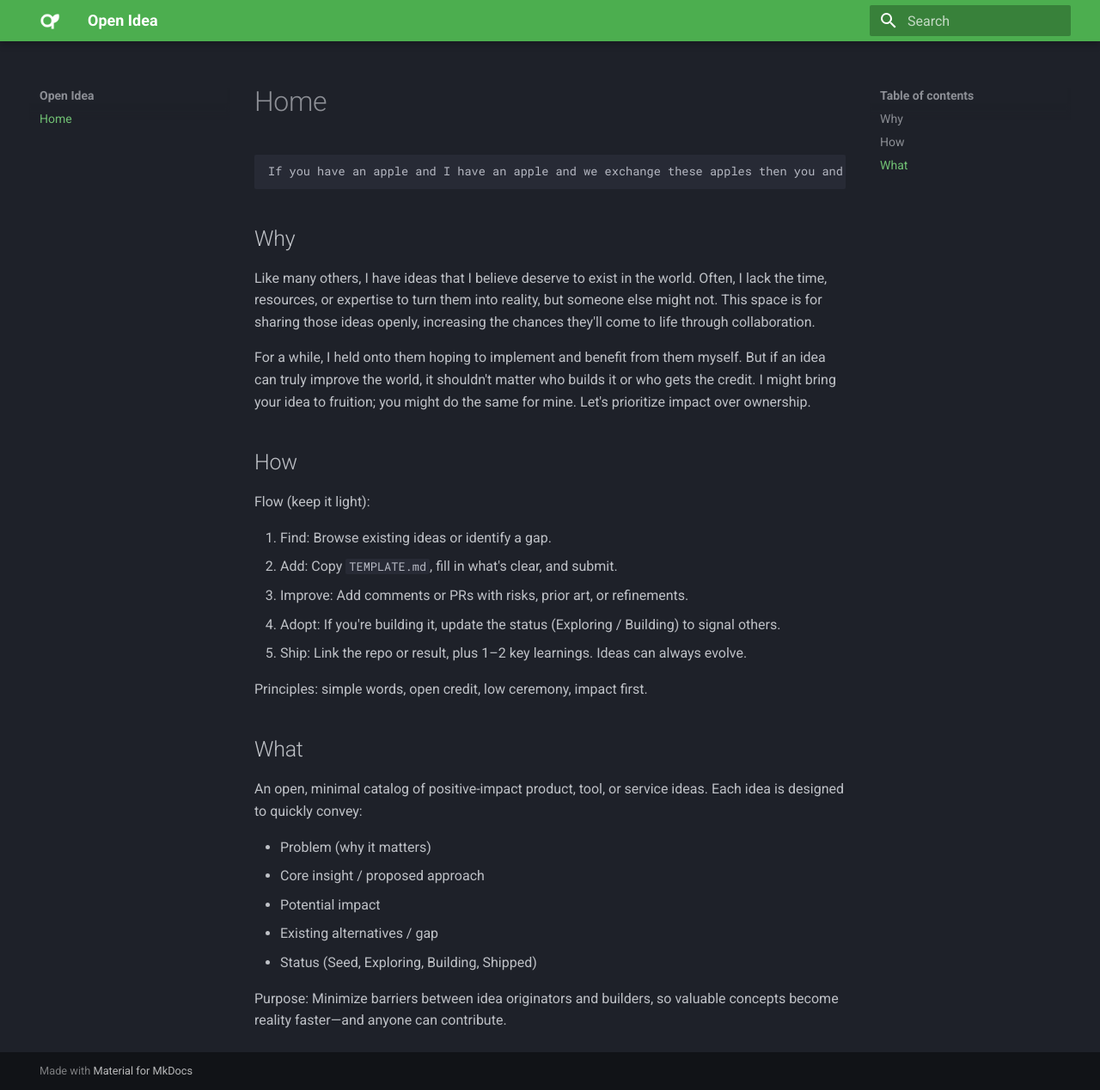
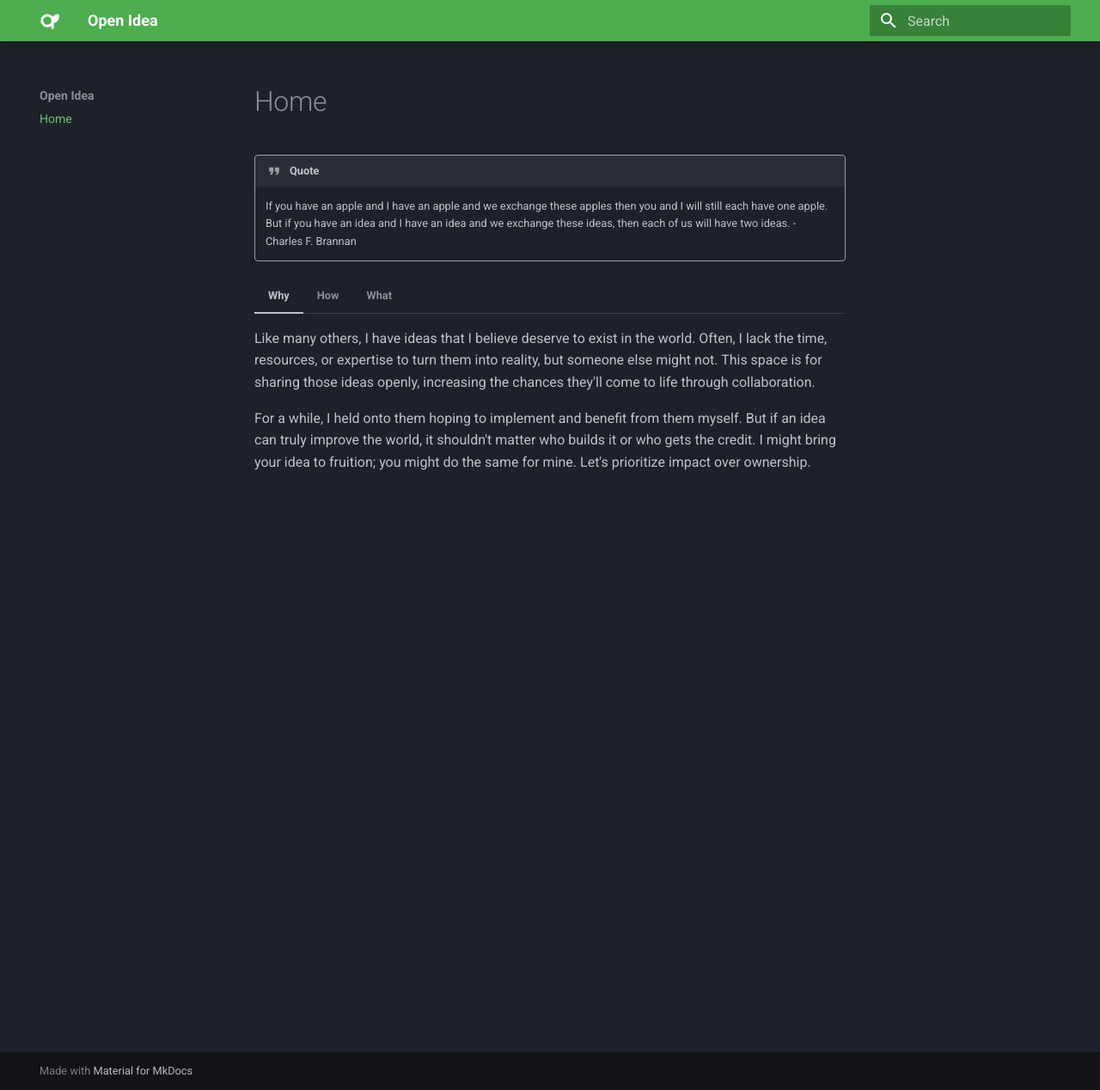
Before and after one commit to omid3098/OpenIdea, an MkDocs documentation site: the page built from docs/index.md, in a window 1280 px wide and 1268 px high. Shown: the whole window at 86% size. Built offline with MkDocs 1.6.1 and Material for MkDocs 9.7.7, drawn with Linux system fonts in a browser that asks for light colours.

Commit message:
refactor index.md formatting and add mkdocs configuration

````diff
--- a/docs/index.md
+++ b/docs/index.md
@@ -1,35 +1,32 @@
 # Home
 
-```
-If you have an apple and I have an apple and we exchange these apples then you and I will still each have one apple. But if you have an idea and I have an idea and we exchange these ideas, then each of us will have two ideas. - Charles F. Brannan
-```
+!!! quote
+    If you have an apple and I have an apple and we exchange these apples then you and I will still each have one apple.
+    But if you have an idea and I have an idea and we exchange these ideas, then each of us will have two ideas. - Charles F. Brannan
 
-## Why
+=== "Why"
 
-Like many others, I have ideas that I believe deserve to exist in the world. Often, I lack the time, resources, or expertise to turn them into reality, but someone else might not. This space is for sharing those ideas openly, increasing the chances they'll come to life through collaboration.
+    Like many others, I have ideas that I believe deserve to exist in the world. Often, I lack the time, resources, or expertise to turn them into reality, but someone else might not. This space is for sharing those ideas openly, increasing the chances they'll come to life through collaboration.
 
-For a while, I held onto them hoping to implement and benefit from them myself. But if an idea can truly improve the world, it shouldn't matter who builds it or who gets the credit. I might bring your idea to fruition; you might do the same for mine. Let's prioritize impact over ownership.
+    For a while, I held onto them hoping to implement and benefit from them myself. But if an idea can truly improve the world, it shouldn't matter who builds it or who gets the credit. I might bring your idea to fruition; you might do the same for mine. Let's prioritize impact over ownership.
 
-## How
+=== "How"
 
-Flow (keep it light):
+    1. Find: Browse existing ideas or identify a gap.
+    2. Add: Copy `TEMPLATE.md`, fill in what's clear, and submit.
+    3. Improve: Add comments or PRs with risks, prior art, or refinements.
+    4. Adopt: If you're building it, update the status (Exploring / Building) to signal others.
+    5. Ship: Link the repo or result, plus 1–2 key learnings. Ideas can always evolve.
 
-1. Find: Browse existing ideas or identify a gap.
-2. Add: Copy `TEMPLATE.md`, fill in what's clear, and submit.
-3. Improve: Add comments or PRs with risks, prior art, or refinements.
-4. Adopt: If you're building it, update the status (Exploring / Building) to signal others.
-5. Ship: Link the repo or result, plus 1–2 key learnings. Ideas can always evolve.
+    Principles: simple words, open credit, low ceremony, impact first.
 
-Principles: simple words, open credit, low ceremony, impact first.
+=== "What"
+    An open, minimal catalog of positive-impact product, tool, or service ideas. Each idea is designed to quickly convey:
 
-## What
+    - Problem (why it matters)
+    - Core insight / proposed approach
+    - Potential impact
+    - Existing alternatives / gap
+    - Status (Seed, Exploring, Building, Shipped)
 
-An open, minimal catalog of positive-impact product, tool, or service ideas. Each idea is designed to quickly convey:
-
-- Problem (why it matters)
-- Core insight / proposed approach
-- Potential impact
-- Existing alternatives / gap
-- Status (Seed, Exploring, Building, Shipped)
-
-Purpose: Minimize barriers between idea originators and builders, so valuable concepts become reality faster—and anyone can contribute.
+    Purpose: Minimize barriers between idea originators and builders, so valuable concepts become reality faster—and anyone can contribute.
--- a/mkdocs.yml
+++ b/mkdocs.yml
@@ -6,3 +6,14 @@ theme:
   palette:
     scheme: slate
     primary: green
+
+markdown_extensions:
+  - admonition
+  - pymdownx.details
+  - pymdownx.superfences
+  - pymdownx.tabbed:
+      alternate_style: true
+  - attr_list
+  - pymdownx.emoji:
+      emoji_index: !!python/name:material.extensions.emoji.twemoji
+      emoji_generator: !!python/name:material.extensions.emoji.to_svg
````
